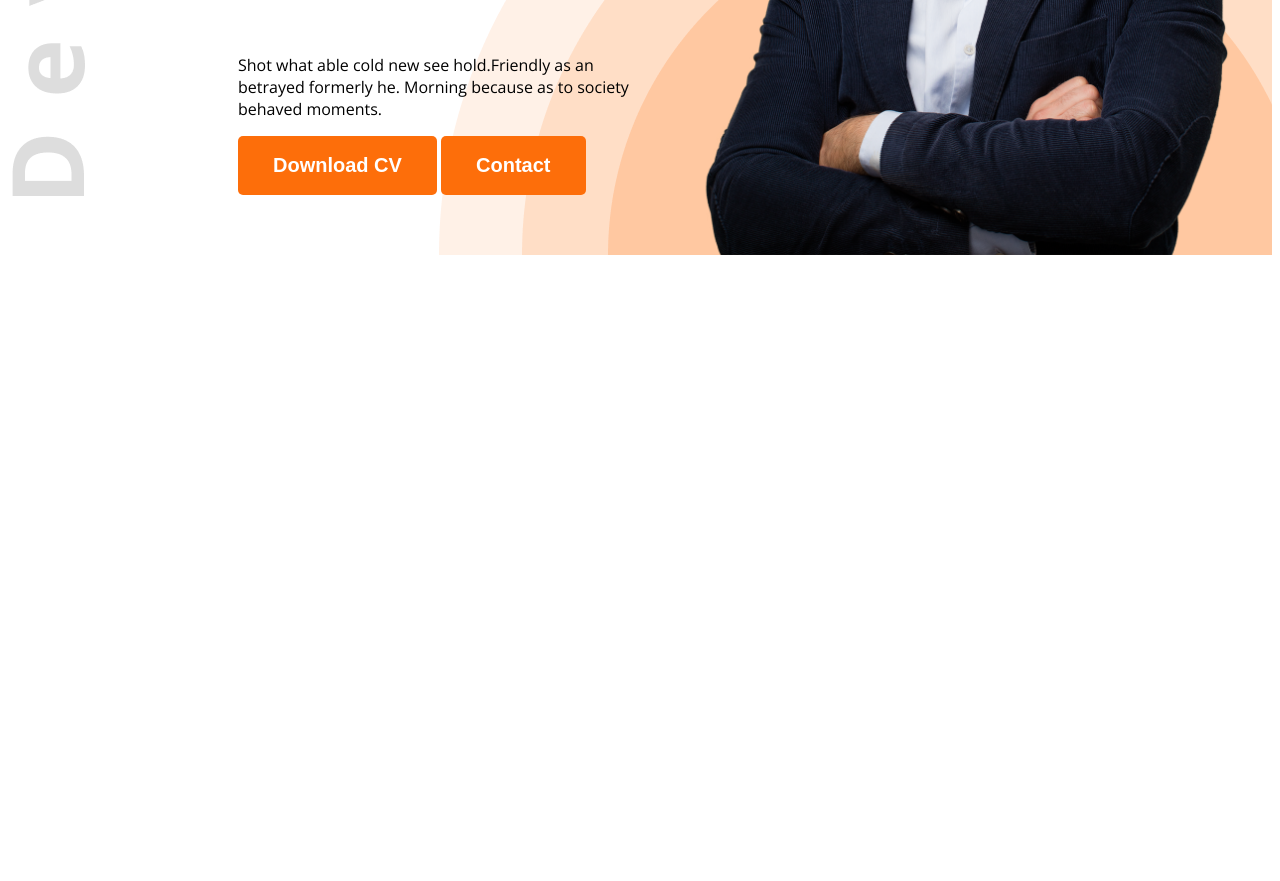
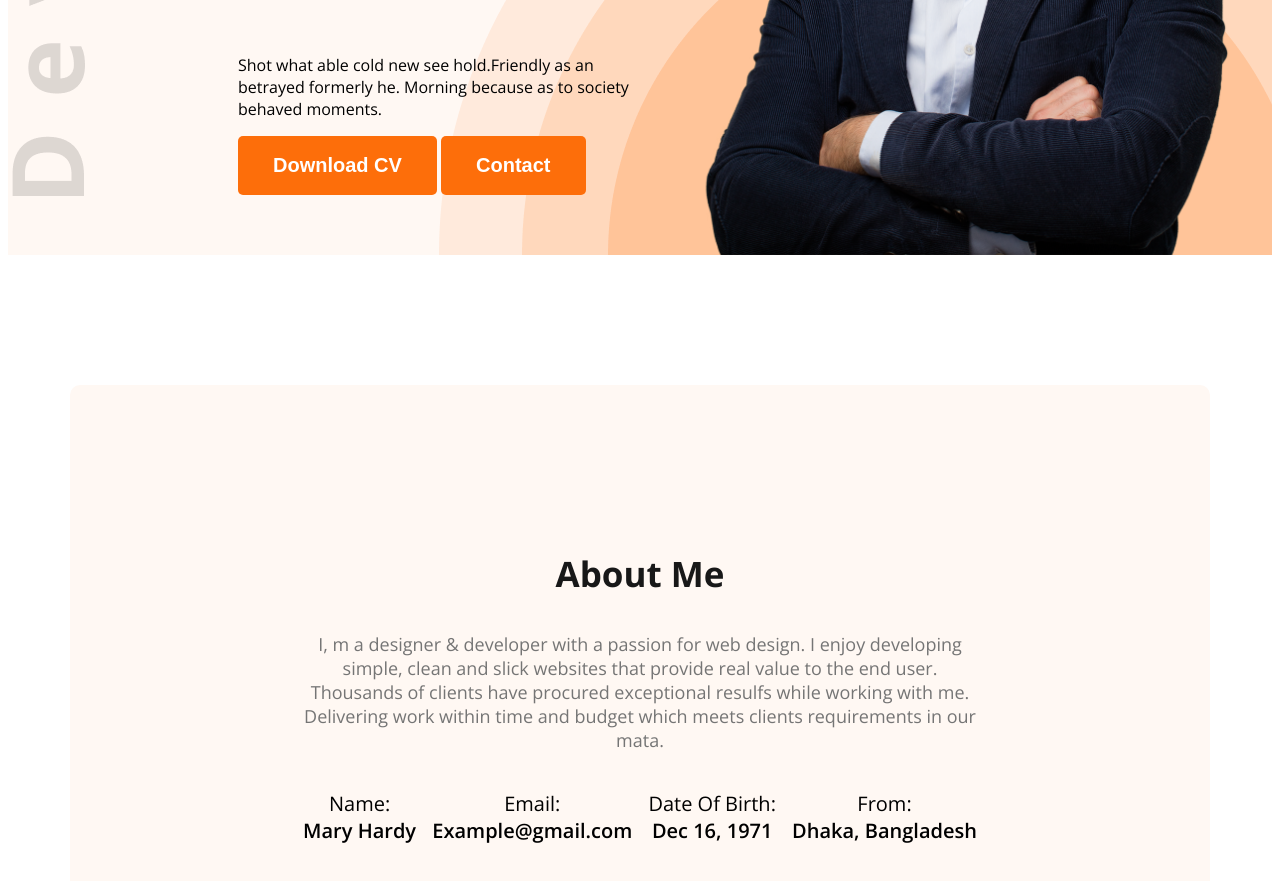
Before and after one commit to MostafizurRahman2488/web-dev-portfolio, a plain HTML site: page index.html in a window 1280 px wide. Shown: the part 575-1456 px from the top of the page. Before the commit the page ends 838 px from the top, so only its background shows below. Drawn offline with nearby package versions, Linux system fonts and the light colour scheme.

Commit message:
added main tag section

```diff
--- a/index.html
+++ b/index.html
@@ -13,7 +13,7 @@
 </head>
 
 <body class="open-sans-normal">
-    <header class="header">
+    <header class="header secondary-bg">
         <nav>
             <h3 class="nav-title">Ma<span class="text-primary">r</span>y</h3>
             <ul>
@@ -35,7 +35,35 @@
         </div>
     </header>
     <main>
+        <section class="about secondary-bg">
+            <h3 class="section-title">About Me</h3>
+            <p class="section-description">
+                I, m a designer & developer with a passion for web design. I enjoy developing
+                simple, clean and slick websites that provide real value to the end user. Thousands of clients have
+                procured exceptional resulfs while working with me. Delivering work within time and budget which meets
+                clients requirements in our mata.
+            </p>
+            <div class="about-items">
+                <!-- .about-item*4>p.item-title+p.item-description -->
 
+                <div class="about-item">
+                    <p class="item-title">Name:</p>
+                    <p class="item-description">Mary Hardy</p>
+                </div>
+                <div class="about-item">
+                    <p class="item-title">Email:</p>
+                    <p class="item-description">Example@gmail.com</p>
+                </div>
+                <div class="about-item">
+                    <p class="item-title">Date Of Birth:</p>
+                    <p class="item-description">Dec 16, 1971</p>
+                </div>
+                <div class="about-item">
+                    <p class="item-title">From:</p>
+                    <p class="item-description">Dhaka, Bangladesh</p>
+                </div>
+            </div>
+        </section>
     </main>
     <footer>
 
--- a/styles/portfolio.css
+++ b/styles/portfolio.css
@@ -87,6 +87,53 @@ nav li a {
   background-repeat: no-repeat;
   background-position: top left, bottom right;
 }
-.banner-content{
+
+.banner-content {
   max-width: 580px;
 }
+
+.section-title {
+  font-size: 35px;
+  font-weight: bold;
+  color: #181818;
+}
+
+.section-description {
+  font-size: 18px;
+  color: #757575;
+}
+
+.secondary-bg {
+  background-color: #FFF8F3;
+}
+
+/* about styles */
+.about {
+  border-radius: 10px;
+  padding: 130px 230px;
+  text-align: center;
+  margin-top: 130px;
+}
+
+/* main styles */
+main {
+  max-width: 1140px;
+  margin: 0 auto;
+}
+
+.item-description {
+  font-weight: 600;
+  margin-top: 0;
+}
+
+.about-items {
+  display: flex;
+  justify-content: space-around;
+  gap: 10px;
+}
+
+.about-item p{
+  margin-bottom: 0;
+  font-size: 20px;
+
+}
```
